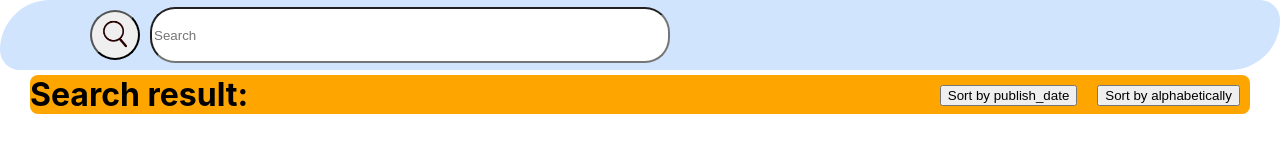
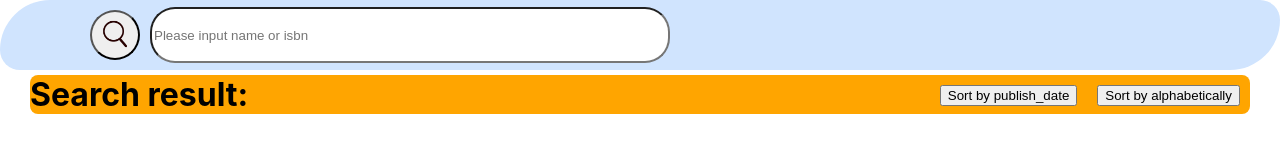
Before and after one commit to stanely158831384/BMO-assessment, a React (Create React App) app: page / in a window 1280 px wide. Shown: the top 160 px of the page. Built offline with nearby package versions, Linux system fonts and the light colour scheme.

Commit message:
add searchbar placeholder

```diff
--- a/src/component/Header.js
+++ b/src/component/Header.js
@@ -63,7 +63,7 @@ function Header() {
         <div style={mystyle}>
             <div>
             <form action="##" method="get" id="form1" onSubmit={Login}>
-                <input ref = {input1Ref} type="text"  id="searchBar" style={searchBarCss} placeholder="Search"></input>
+                <input ref = {input1Ref} type="text"  id="searchBar" style={searchBarCss} placeholder="Please input name or isbn"></input>
                 <button type="submit" name="searchButton" id="searchButton" style={searchButtonCss}><img src={pic} width="100%" alt="amplifier icon"></img></button>
             </form>
             </div>
```
